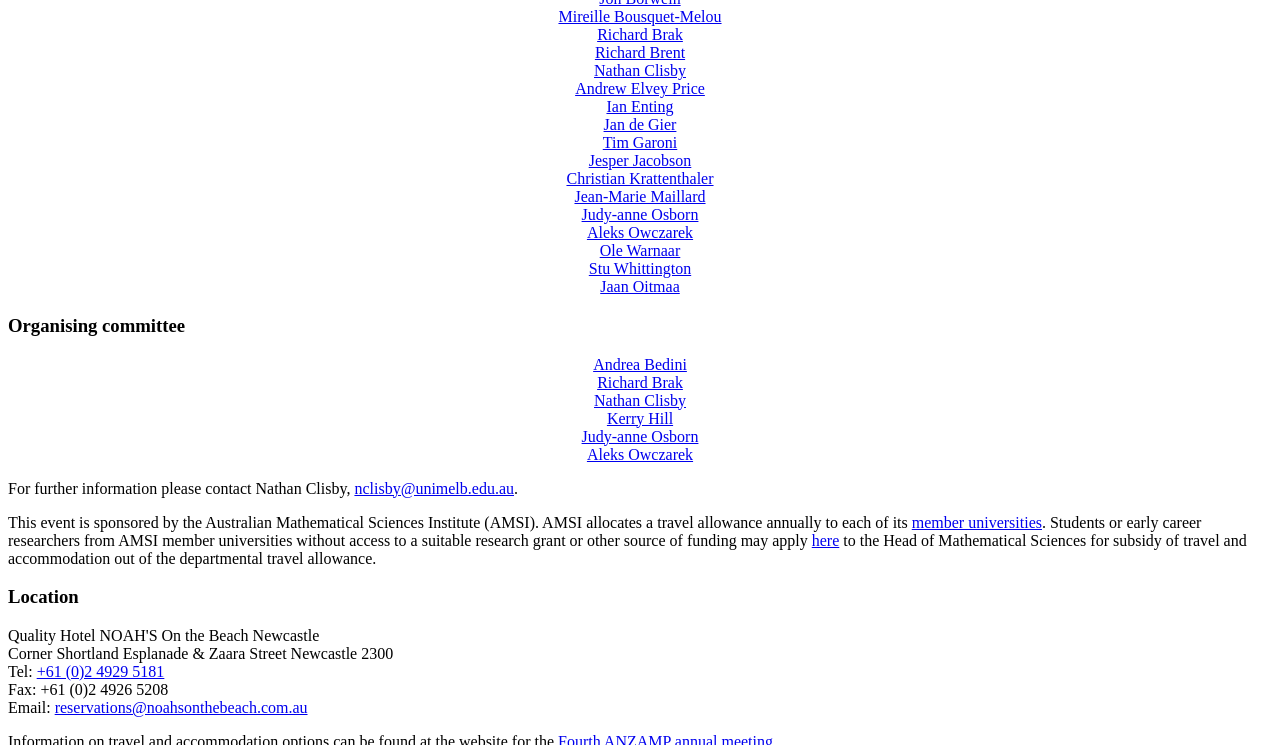
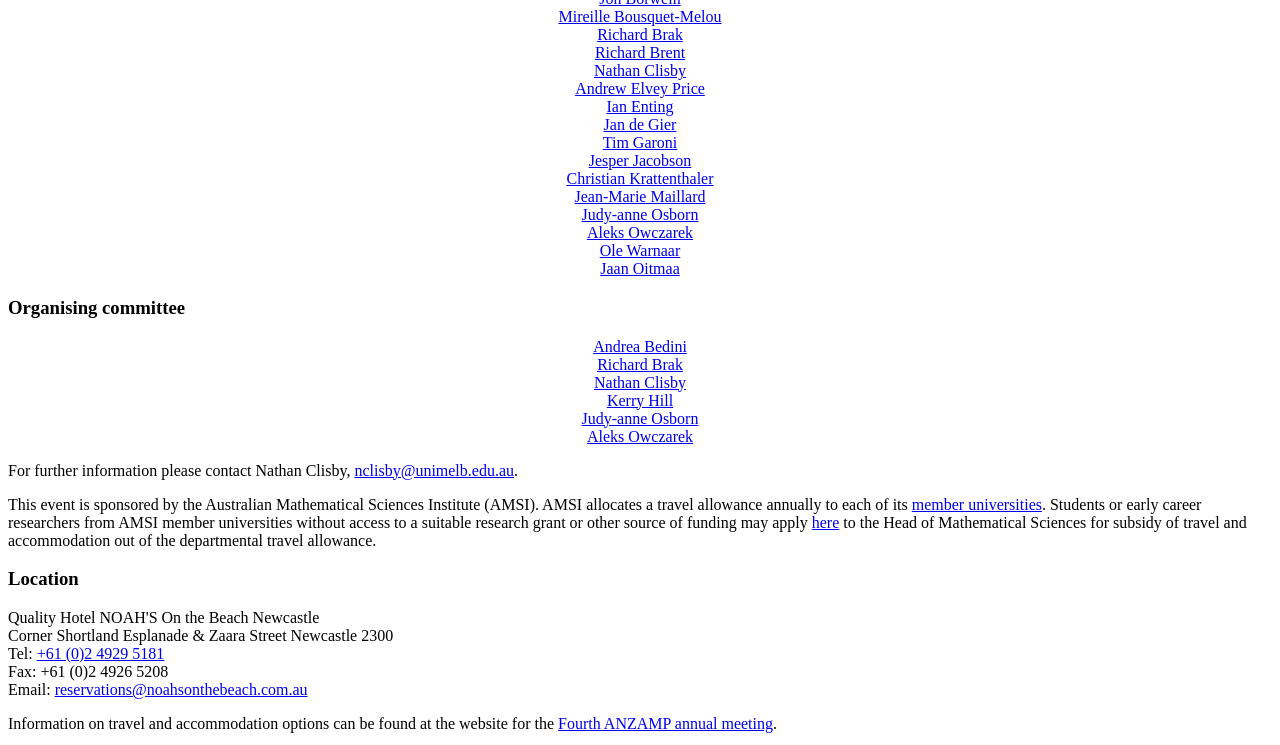
Before and after one commit to andreabedini/guttmann2015, a Jekyll site: the page built from index.html, in a window 1280 px wide and 900 px high, scrolled down 534 px, cut to the strip 0-745 px from the top of the window. Built offline with Jekyll 4.4.1, drawn with Linux system fonts in a browser that asks for light colours; nearby versions of some CDN libraries.

Commit message:
Update speakers.yml

```diff
--- a/_data/speakers.yml
+++ b/_data/speakers.yml
@@ -32,7 +32,5 @@
   url: http://www.ms.unimelb.edu.au/~aleks/
 - name: Ole Warnaar
   url: http://www.maths.uq.edu.au/~uqowarna/
-- name: Stu Whittington
-  url: http://www.chem.utoronto.ca/~swhittin/
 - name: Jaan Oitmaa
   url: https://www.physics.unsw.edu.au/staff/jaan-oitmaa
```
